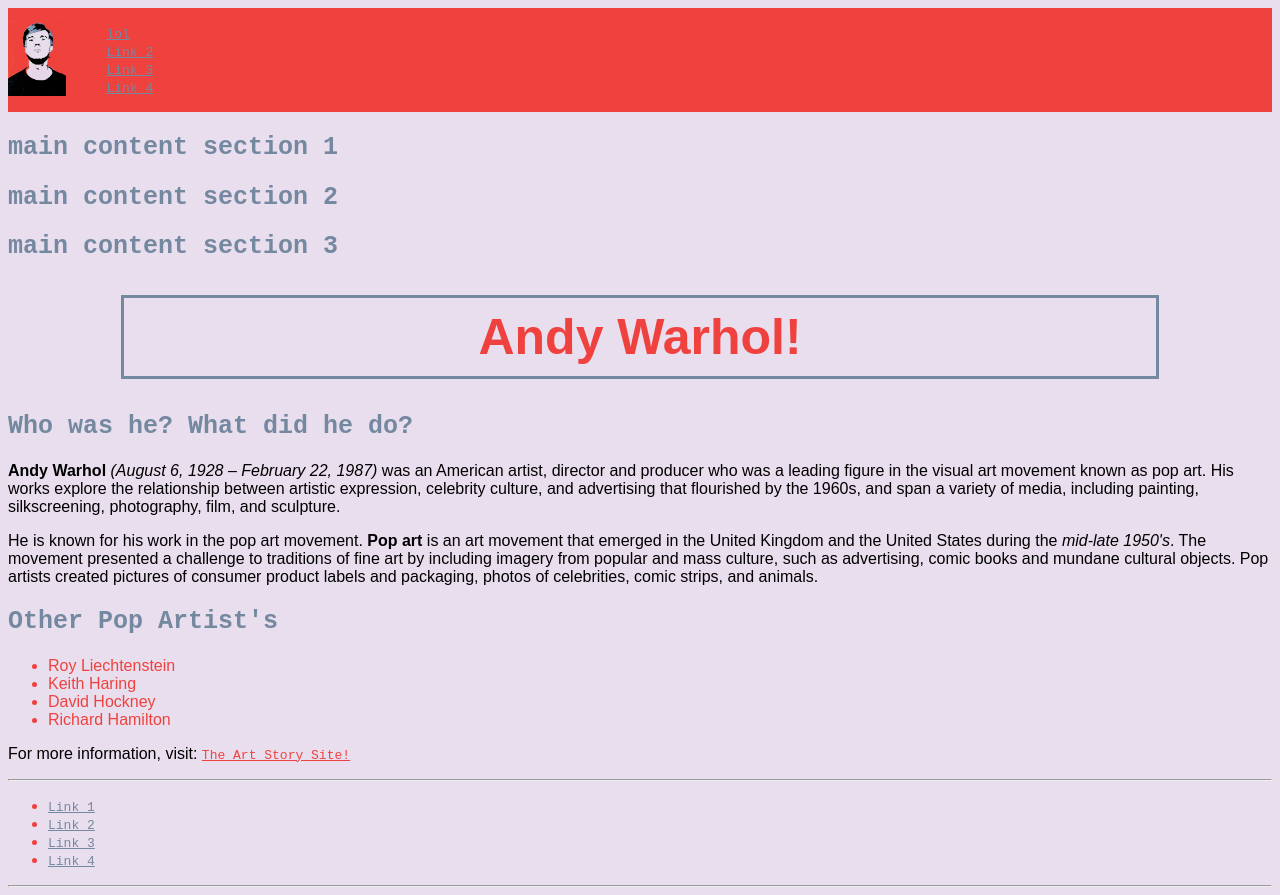
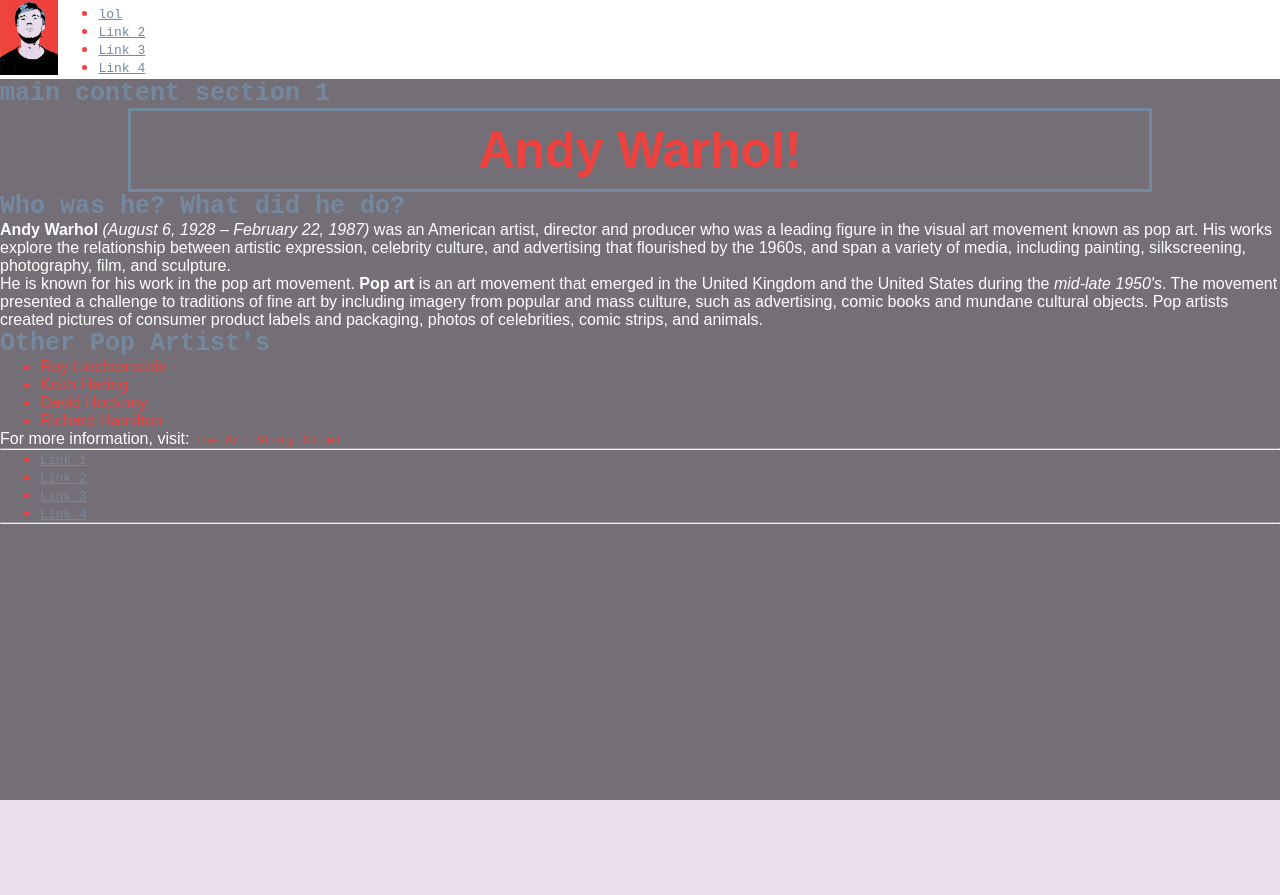
Before and after one commit to nickcap123/assignment3, a plain HTML site: page index.html in a window 1280 px wide. After the commit the page ends 800 px from the top, so only its background shows below. Drawn offline with Linux system fonts and the light colour scheme.

Commit message:
CSS changes

```diff
--- a/index.html
+++ b/index.html
@@ -26,12 +26,6 @@
     <main>
         <div class="main__item1 item__background__red">
             <h2> main content section 1</h2>
-        </div>
-        <div class="main__item1 item__background__green">
-            <h2> main content section 2</h2>
-        </div>
-        <div class="main__item1 item__background__blue">
-            <h2> main content section 3</h2>
         </div>
 
     </main>
--- a/resources/css/styles.css
+++ b/resources/css/styles.css
@@ -1,3 +1,39 @@
+* {
+    box-sizing: border-box;
+    margin: 0;
+}
+
+html {
+    color: white;
+    box-sizing: border-box;
+    margin: 0;
+}
+
+body {
+    background-image: linear-gradient(rgba(0, 0, 0, .5), rgba(0, 0, 0, .5));
+    background-size: cover;
+    background-position: center;
+    min-height: 100;
+    display: flex;
+    flex-direction: column;
+    background-color: #E9DEEE;
+}
+
+.main-text {
+    padding: 3em;
+    display: flex;
+    flex-direction: column;
+    flex: 5;
+}
+
+.andy-quote {
+    padding: 1em;
+    display: flex;
+    flex-direction: row;
+    flex: 2;
+}
+
+
 p {
     font-family: sans-serif
 }
@@ -42,24 +78,20 @@
     color: #EF423E
 }
 
- body {
-     background-color: #E9DEEE
- }
-
 header {
     display: flex;
     align-items: center;
-     background-color: #EF423E;
+    background-color: white;
 }
 
-header nav   {
+header nav {
     flex: 1
 }
 
-@media screen and (max-width: 40rem) {
-
-    header
-        {
+@media screen and (max-width: 30rem) {
+    header,
+    main,
+    footer {
         flex-direction: column;
     }
 }
```
Also changed, not shown: resources/images/White Hair.jpg (added). Lines whose indentation alone changed are shown as unchanged.
